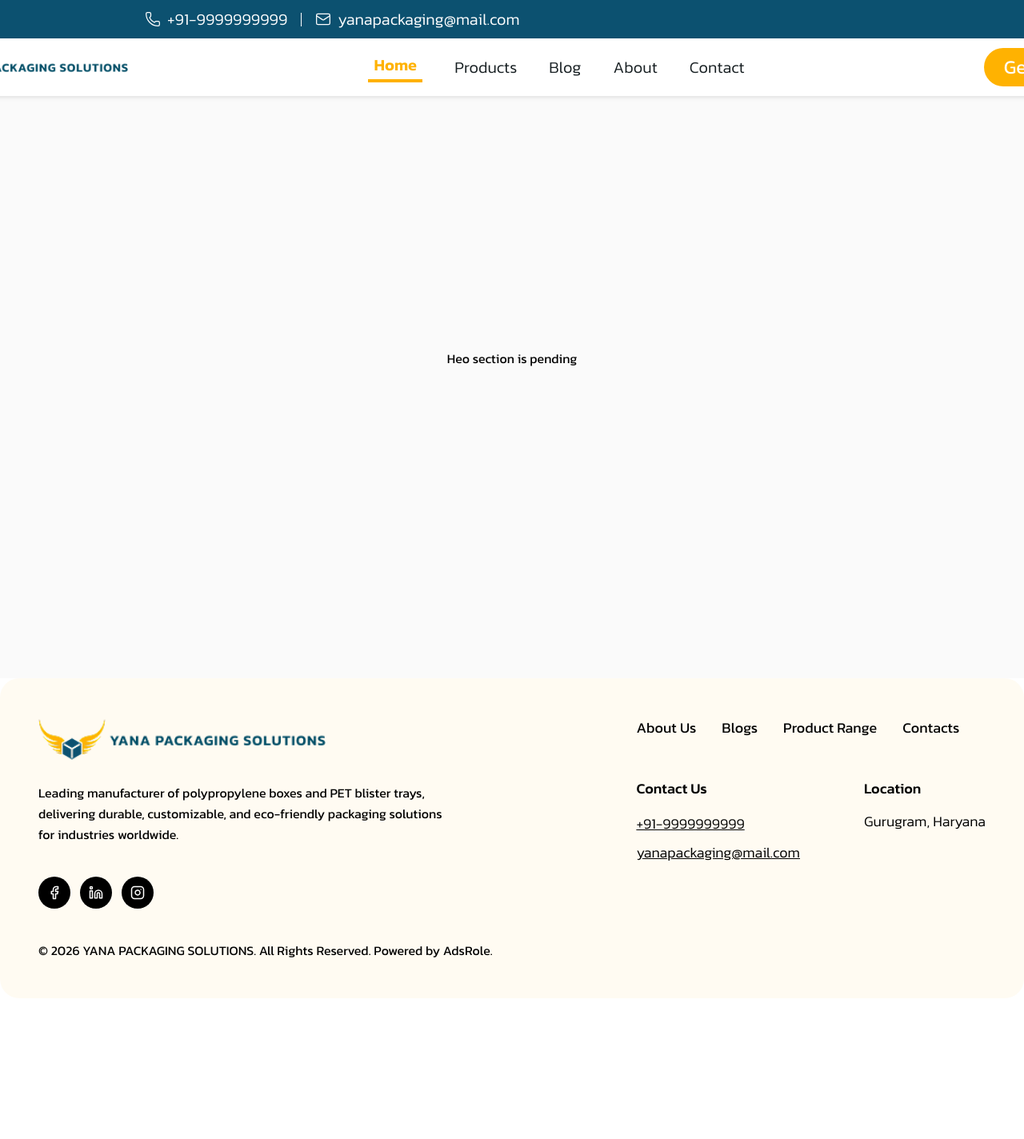
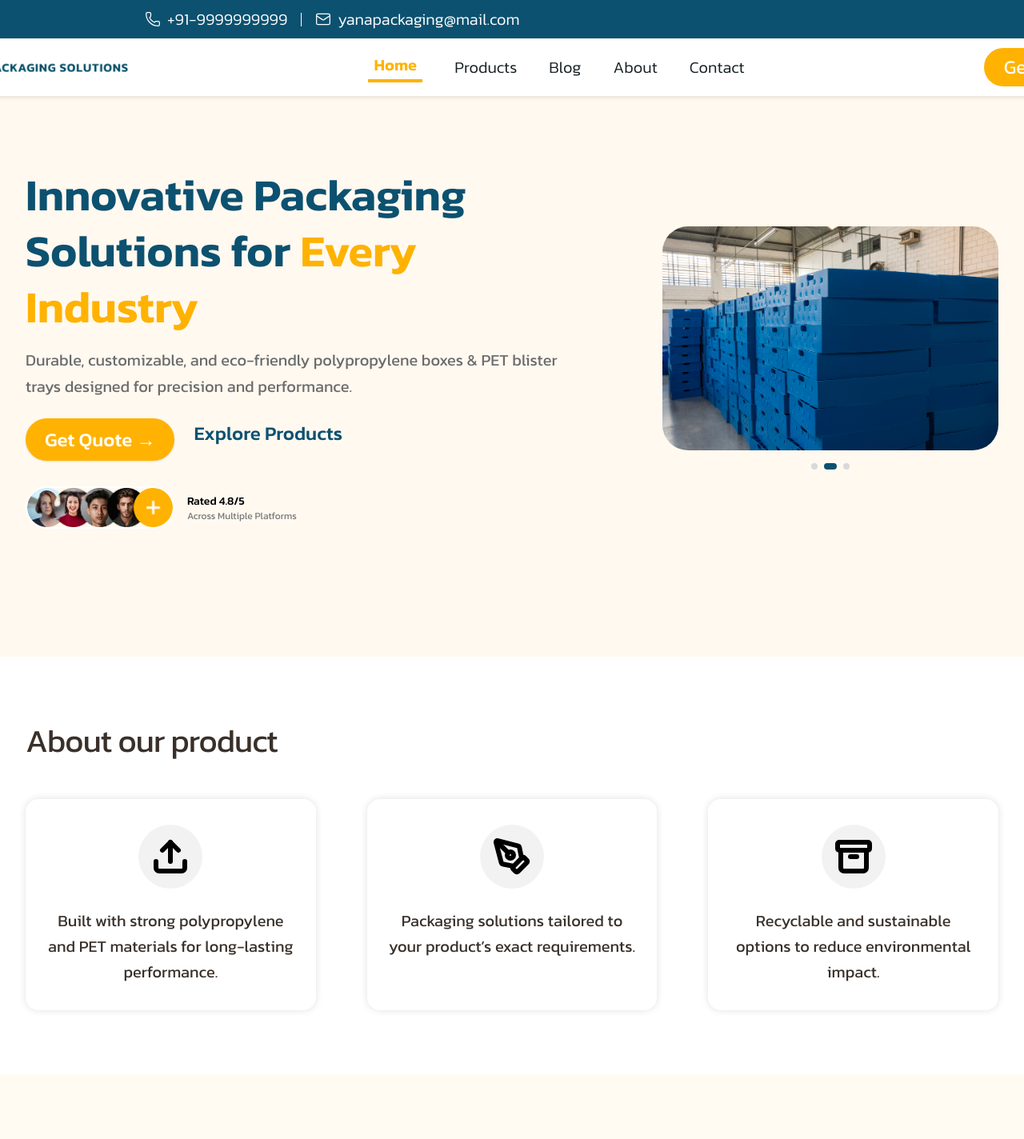
Before and after one commit to Amit-AdsRole/Yana-Packaging-Solution, a Next.js app: page / in a window 1280 px wide. Shown: the top 1424 px of the page at 80% size. Before the commit the page ends 1248 px from the top, so only its background shows below. Built offline with nearby package versions, Linux system fonts and the light colour scheme.

Commit message:
new  changes

```diff
--- a/app/page.tsx
+++ b/app/page.tsx
@@ -7,7 +7,12 @@
 
 export default function Home() {
   return (
-    <div className="flex min-h-screen items-center justify-center bg-zinc-50 font-sans ">
-Heo section is pending    </div>
+    <div className="">
+    <HeroSection />
+    <AboutSection />
+    <BrowseByCategory />
+    <ExpertiseSection />
+    <BlogSection />
+    </div>
   );
 }
```
Also changed, not shown: public/about-us/Group 1321314432.png (deleted), public/about-us/Rectangle 628.png (renamed from public/about-us/missionvission.png).
